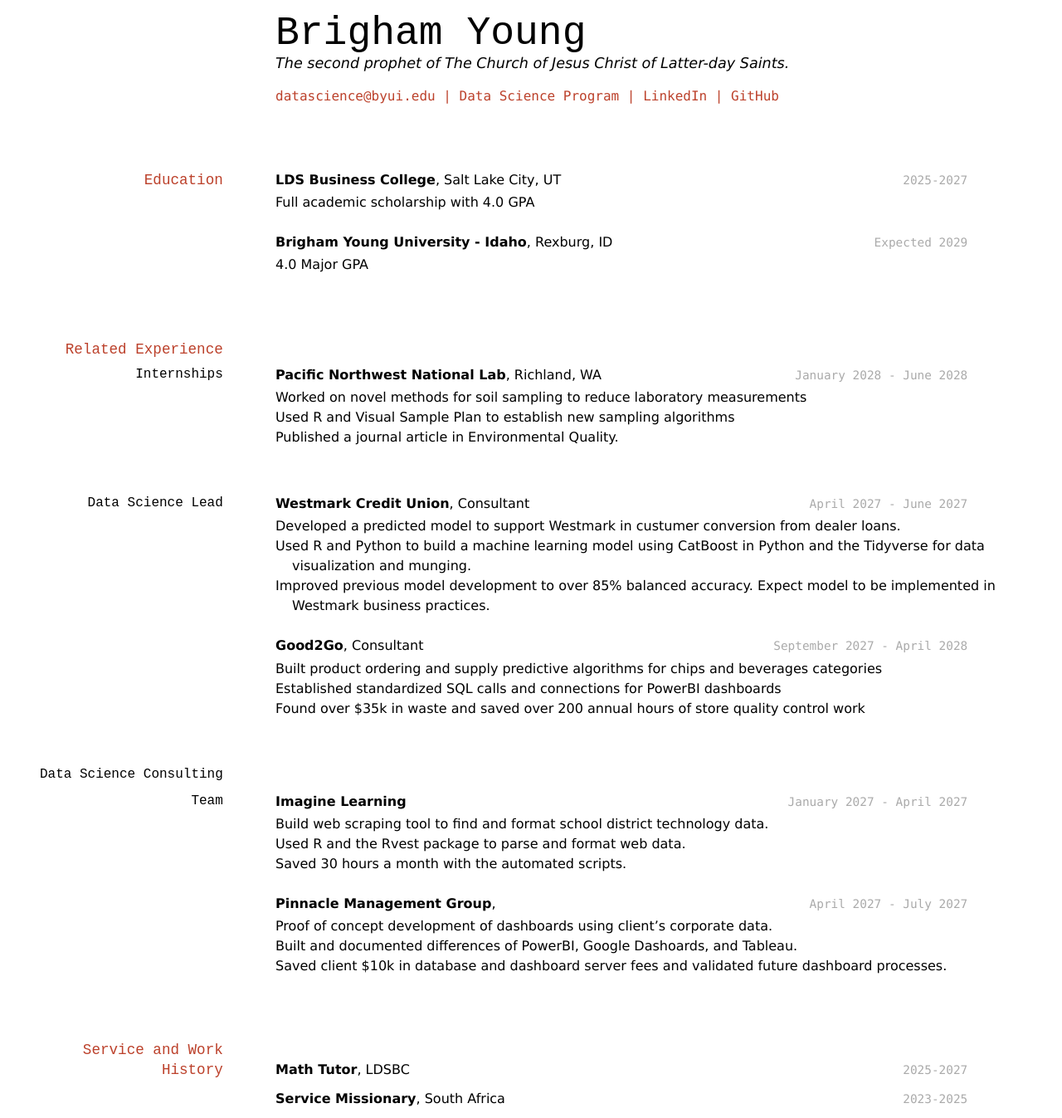
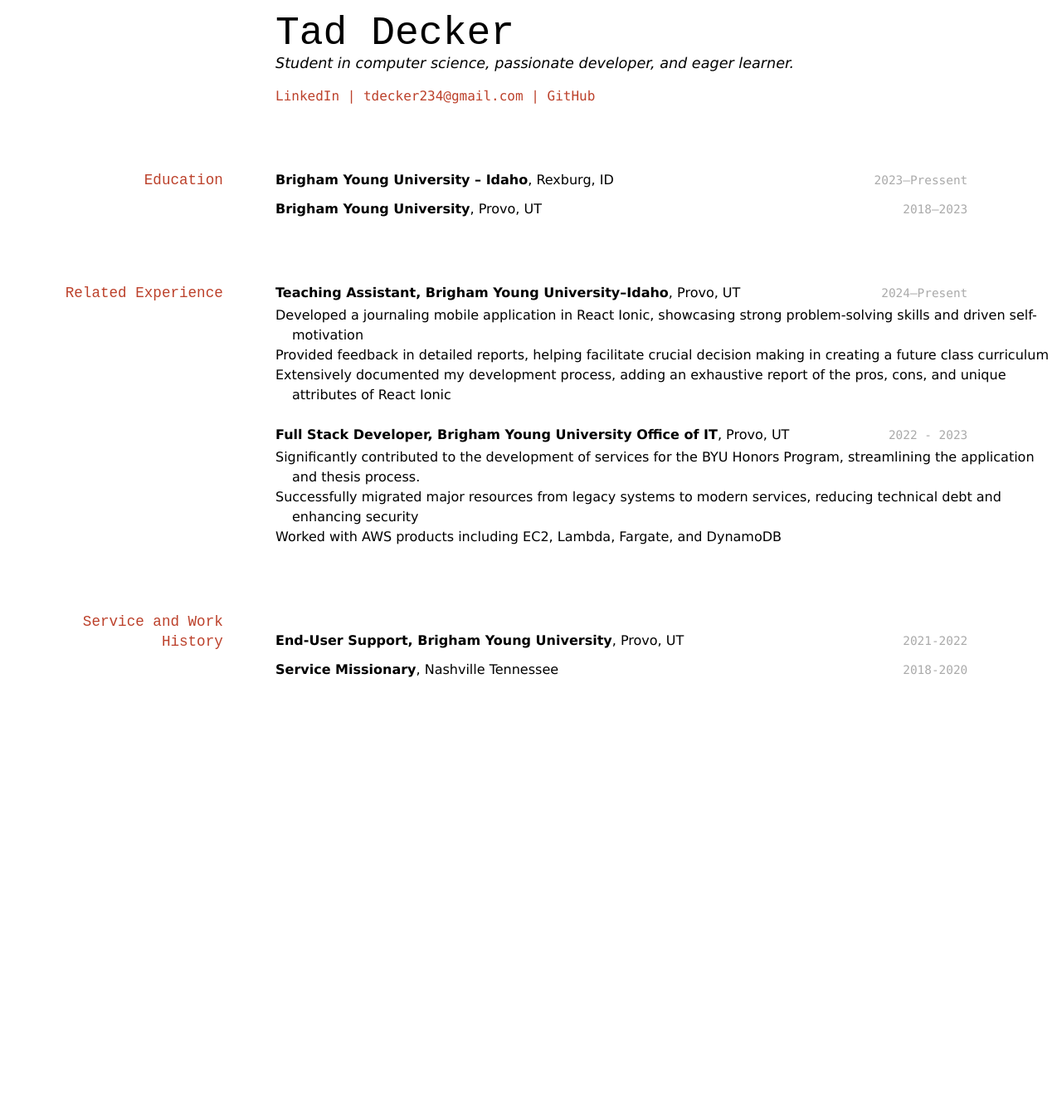
Before and after one commit to byuids-resumes/decker-resume, a Jekyll site: the page built from docs/index.md, in a window 1280 px wide. Shown: the whole page at 83% size. Built offline with Jekyll 4.4.1, drawn with Linux system fonts in a browser that asks for light colours; after the commit the page ends 900 px from its top, so only the background shows below that.

Commit message:
Update index.md

```diff
--- a/docs/index.md
+++ b/docs/index.md
@@ -1,87 +1,47 @@
 ---
 layout: cv
-title: Brigham Young's Resume
+title: Tad Decker's Resume
 ---
-# Brigham Young
-The second prophet of The Church of Jesus Christ of Latter-day Saints.
+# Tad Decker
+Student in computer science, passionate developer, and eager learner.
 
 <div id="webaddress">
-<a href="datascience@byui.edu">datascience@byui.edu</a>
-| <a href="https://byuidatascience.github.io/development.html">Data Science Program</a>
-| <a href="https://www.linkedin.com/groups/13537407/">LinkedIn</a>
-| <a href="https://github.com/byuids-resumes">GitHub</a>
+<a href="https://linkedin.com/in/tad-decker-a615721b0">LinkedIn</a>
+| <a href="mailto:tdecker234@gmail.com">tdecker234@gmail.com</a>
+| <a href="https://github.com/trdecker">GitHub</a>
 </div>
-
-<!-- https://www.monique.tech/the-art-of-markdown -->
 
 ## Education
 
-`2025-2027`
-__LDS Business College__, Salt Lake City, UT
+`2023–Pressent`
+__Brigham Young University – Idaho__, Rexburg, ID
 
-- Full academic scholarship with 4.0 GPA
-
-`Expected 2029`
-__Brigham Young University - Idaho__, Rexburg, ID
-
-- 4.0 Major GPA
-
+`2018–2023`
+__Brigham Young University__, Provo, UT
 
 ## Related Experience
 
-### Internships
+`2024–Present`
+__Teaching Assistant, Brigham Young University–Idaho__, Provo, UT
+- Developed a journaling mobile application in React Ionic, showcasing strong problem-solving skills and driven self-motivation
+- Provided feedback in detailed reports, helping facilitate crucial decision making in creating a future class curriculum
+- Extensively documented my development process, adding an exhaustive report of the pros, cons, and unique attributes of React Ionic
 
-`January 2028 - June 2028`
-__Pacific Northwest National Lab__, Richland, WA
-
-- Worked on novel methods for soil sampling to reduce laboratory measurements
-- Used R and Visual Sample Plan to establish new sampling algorithms
-- Published a journal article in Environmental Quality.
-
-### Data Science Lead
-
-`April 2027 - June 2027`
-__Westmark Credit Union__, Consultant
-
-- Developed a predicted model to support Westmark in custumer conversion from dealer loans.
-- Used R and Python to build a machine learning model using CatBoost in Python and the Tidyverse for data visualization and munging.
-- Improved previous model development to over 85% balanced accuracy. Expect model to be implemented in Westmark business practices.
-
-`September 2027 - April 2028`
-__Good2Go__, Consultant
-
-- Built product ordering and supply predictive algorithms for chips and beverages categories
-- Established standardized SQL calls and connections for PowerBI dashboards
-- Found over $35k in waste and saved over 200 annual hours of store quality control work
-
-### Data Science Consulting Team
-
-`January 2027 - April 2027`
-__Imagine Learning__
-
-- Build web scraping tool to find and format school district technology data.
-- Used R and the Rvest package to parse and format web data.
-- Saved 30 hours a month with the automated scripts.
-
-`April 2027 - July 2027`
-__Pinnacle Management Group__,
-
-- Proof of concept development of dashboards using client's corporate data.
-- Built and documented differences of PowerBI, Google Dashoards, and Tableau.
-- Saved client $10k in database and dashboard server fees and validated future dashboard processes.
-
+`2022 - 2023`
+__Full Stack Developer, Brigham Young University Office of IT__, Provo, UT
+- Significantly contributed to the development of services for the BYU Honors Program, streamlining the application and thesis process.
+- Successfully migrated major resources from legacy systems to modern services, reducing technical debt and enhancing security
+- Worked with AWS products including EC2, Lambda, Fargate, and DynamoDB
 
 ## Service and Work History
 
-`2025-2027`
-__Math Tutor__, LDSBC
+`2021-2022`
+__End-User Support, Brigham Young University__, Provo, UT
 
-
-`2023-2025`
-__Service Missionary__, South Africa
-
+`2018-2020`
+__Service Missionary__, Nashville Tennessee
 
 
 <!-- ### Footer
 
-Last updated: May 2013 -->
+Last updated: March 2024 -->
```
